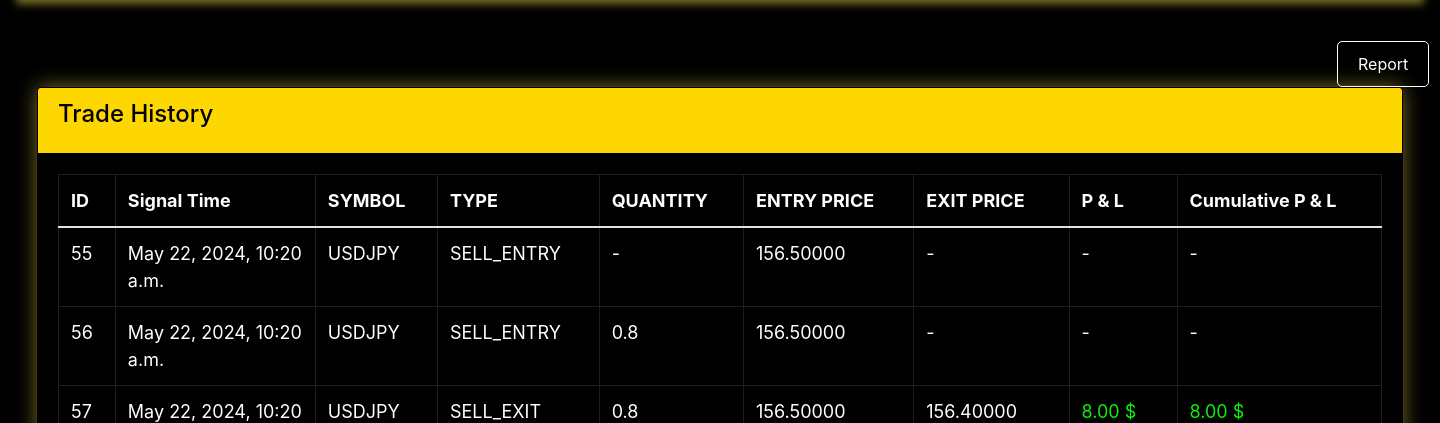
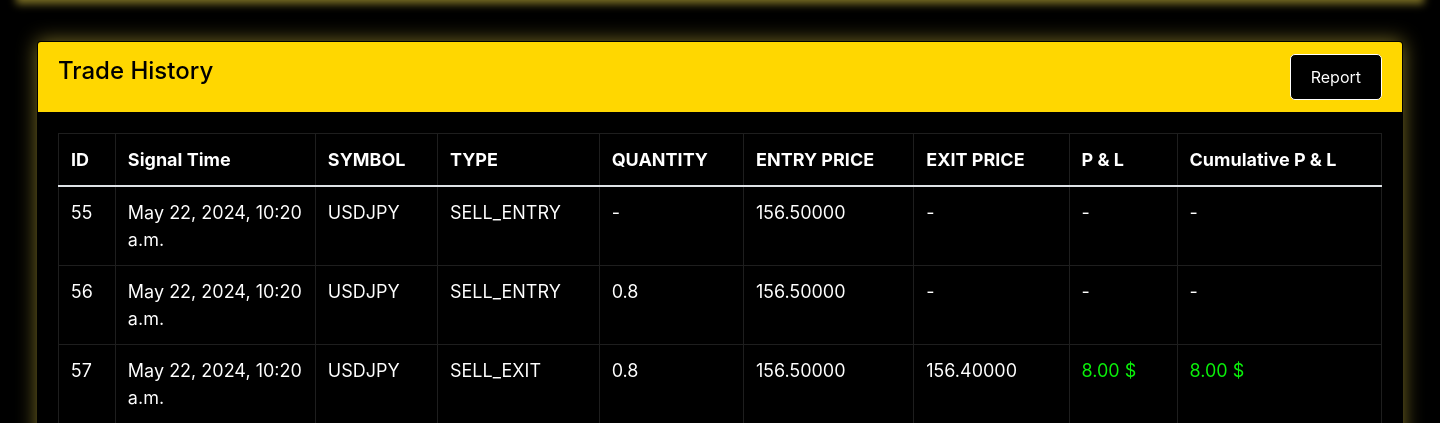
Before and after one commit to Sultanskv/Final, a Django app: template algosms/myapp/templates/client_thistory.html in a window 1440 px wide. Shown: the part 112-535 px from the top of the page. Run offline with Django 5.2, Linux system fonts and the light colour scheme; the template is opened without the code that fills it: values that come from a table or form of the project are taken from there, others are empty; data comes from the database, SQL or seed files in the repository.

Commit message:
Update client_thistory.html

```diff
--- a/algosms/myapp/templates/client_thistory.html
+++ b/algosms/myapp/templates/client_thistory.html
@@ -34,22 +34,27 @@
     font-size: 16px;
     cursor: pointer;
     border-radius: 5px;
-    margin-left: 1300px;
   }
 
   .report-button:hover {
     background-color: #d1c391;
     color: black;
   }
+
+  .card-header {
+    display: flex;
+    justify-content: space-between;
+    align-items: center;
+  }
 </style>
 
 <div class="content">
   <div class="row">
     <div class="col-md-12">
-        <button class="report-button" onclick="openPDF()">Report</button>
       <div class="card">
         <div class="card-header">
           <h4 class="card-title">Trade History</h4>
+          <button class="report-button" onclick="openPDF()">Report</button>
         </div>
         <div class="card-body">
           {% if error_message %}
@@ -85,9 +90,7 @@
                     {% else %}
                       <td>{{ signal.ENTRY_PRICE |default:"-" }}</td> <!-- Otherwise, show ENTRY_PRICE -->
                     {% endif %}
-
                     <td>{{ signal.EXIT_PRICE|default:"-" }}</td>
-
                     {% if signal.profit_loss == "0"%}
                       <td>-</td>
                     {% else %}
@@ -97,9 +100,7 @@
                           <span>$</span>
                         {% endif %}
                       </td>
-
                     {% endif %}
-
                     {% if signal.cumulative_pl == "0" %}
                       <td>-</td>
                     {% else %}
@@ -109,14 +110,14 @@
                           <span>$</span>
                         {% endif %}
                       </td>
-
                     {% endif %}
-
                   </tr>
                 {% endfor %}
                 <tr>
                   <td colspan="8" style="text-align: right; font-weight: bold;">Total cumulative_pl:</td>
-                    <td class="{% if total_cumulative_pl <= 0 %}negative{% elif total_cumulative_pl >= 0 %}positive{% endif %}"><span style="font-weight: bold;">{{ total_cumulative_pl|floatformat:"-2" |default:"0" }}<span>$</span></span></td>
+                  <td class="{% if total_cumulative_pl <= 0 %}negative{% elif total_cumulative_pl >= 0 %}positive{% endif %}">
+                    <span style="font-weight: bold;">{{ total_cumulative_pl|floatformat:"-2" |default:"0" }}<span>$</span></span>
+                  </td>
                 </tr>
               </tbody>
             </table>
@@ -126,6 +127,5 @@
     </div>
   </div>
 </div>
-  </div>
 
 {% endblock %}
```
Lines whose indentation alone changed are shown as unchanged.
